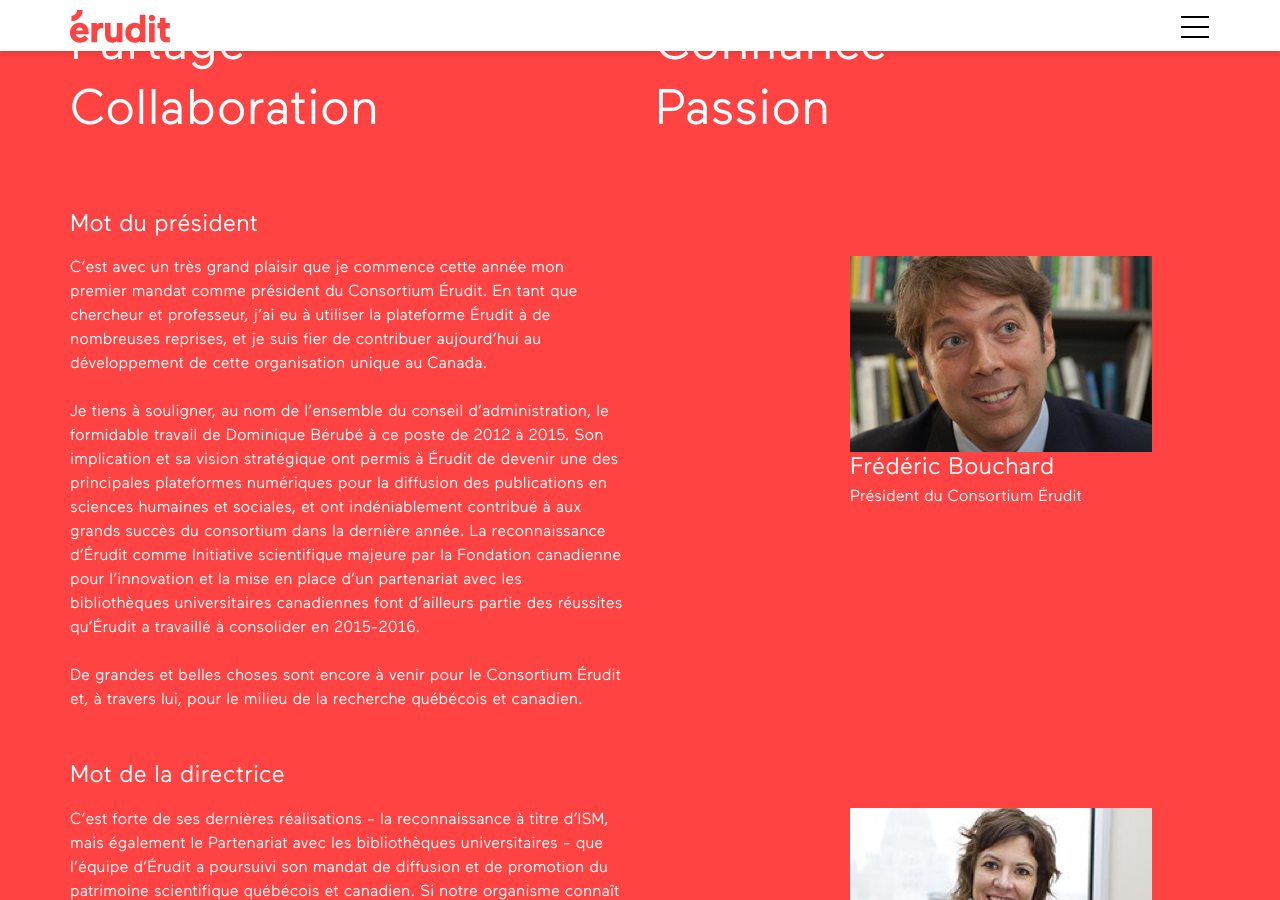
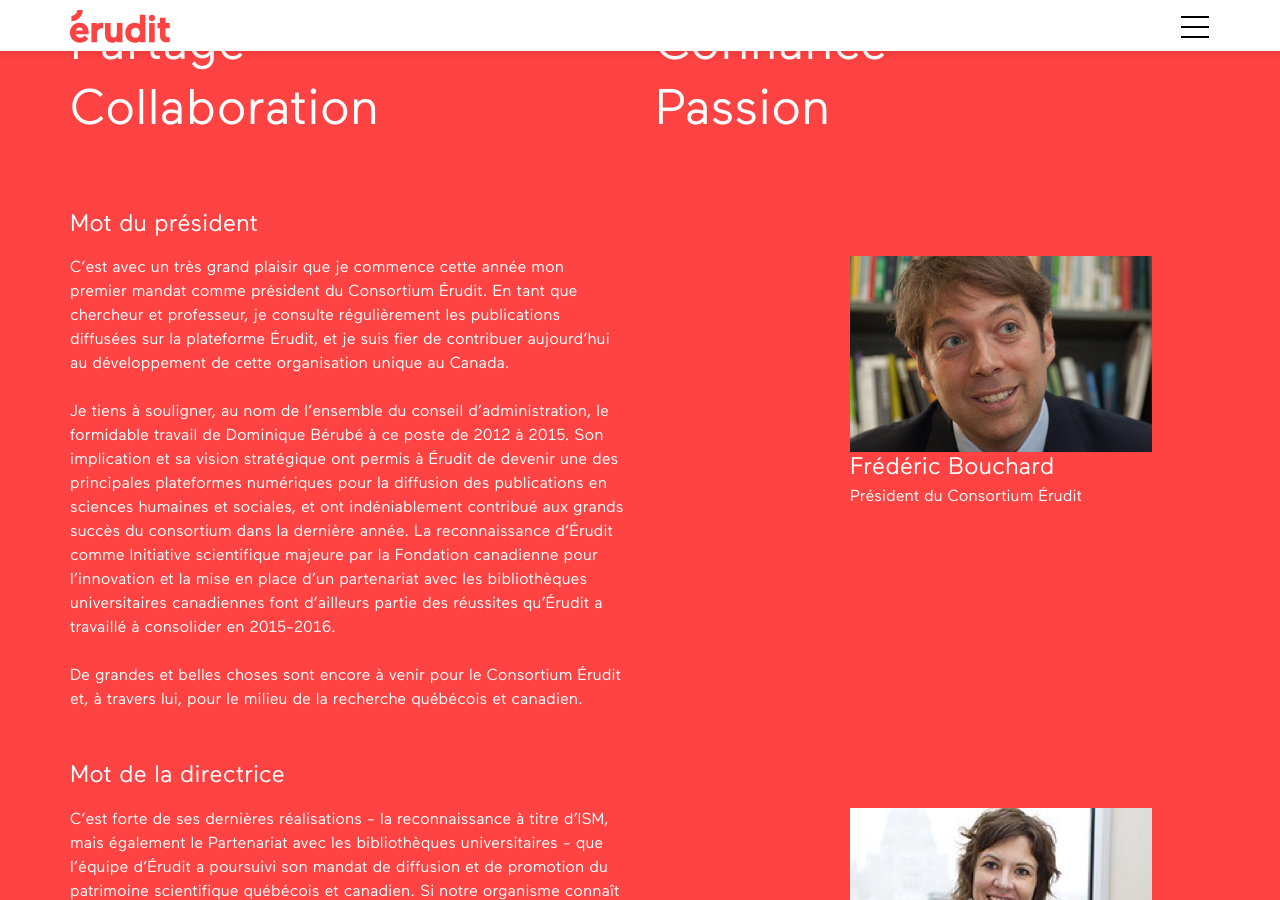
Before and after one commit to sssoz/annual-report-2016, a Jekyll site: the page built from index.html, in a window 1280 px wide and 900 px high, scrolled down 2423 px. Built offline with Jekyll 4.4.1, drawn with Linux system fonts in a browser that asks for light colours; some web fonts are replaced.

Commit message:
Update fr-01-presentation.markdown

```diff
--- a/_sections/fr-01-presentation.markdown
+++ b/_sections/fr-01-presentation.markdown
@@ -36,9 +36,9 @@
 ### Mot du président
 
 {:.text-xs}
-C’est avec un très grand plaisir que je commence cette année mon premier mandat comme président du Consortium Érudit. En tant que chercheur et professeur, j’ai eu à utiliser la plateforme Érudit à de nombreuses reprises, et je suis fier de contribuer aujourd’hui au développement de cette organisation unique au Canada.
+C’est avec un très grand plaisir que je commence cette année mon premier mandat comme président du Consortium Érudit. En tant que chercheur et professeur, je consulte régulièrement les publications diffusées sur la plateforme Érudit, et je suis fier de contribuer aujourd’hui au développement de cette organisation unique au Canada.
 <br><br>
-Je tiens à souligner, au nom de l’ensemble du conseil d’administration, le formidable travail de Dominique Bérubé à ce poste de 2012 à 2015. Son implication et sa vision stratégique ont permis à Érudit de devenir une des principales plateformes numériques pour la diffusion des publications en sciences humaines et sociales, et ont indéniablement contribué à aux grands succès du consortium dans la dernière année. La reconnaissance d’Érudit comme Initiative scientifique majeure par la Fondation canadienne pour l’innovation et la mise en place d’un partenariat avec les bibliothèques universitaires canadiennes font d’ailleurs partie des réussites qu’Érudit a travaillé à consolider en 2015-2016.
+Je tiens à souligner, au nom de l’ensemble du conseil d’administration, le formidable travail de Dominique Bérubé à ce poste de 2012 à 2015. Son implication et sa vision stratégique ont permis à Érudit de devenir une des principales plateformes numériques pour la diffusion des publications en sciences humaines et sociales, et ont indéniablement contribué aux grands succès du consortium dans la dernière année. La reconnaissance d’Érudit comme Initiative scientifique majeure par la Fondation canadienne pour l’innovation et la mise en place d’un partenariat avec les bibliothèques universitaires canadiennes font d’ailleurs partie des réussites qu’Érudit a travaillé à consolider en 2015-2016.
 <br><br>
 De grandes et belles choses sont encore à venir pour le Consortium Érudit et, à travers lui, pour le milieu de la recherche québécois et canadien.
 
```
